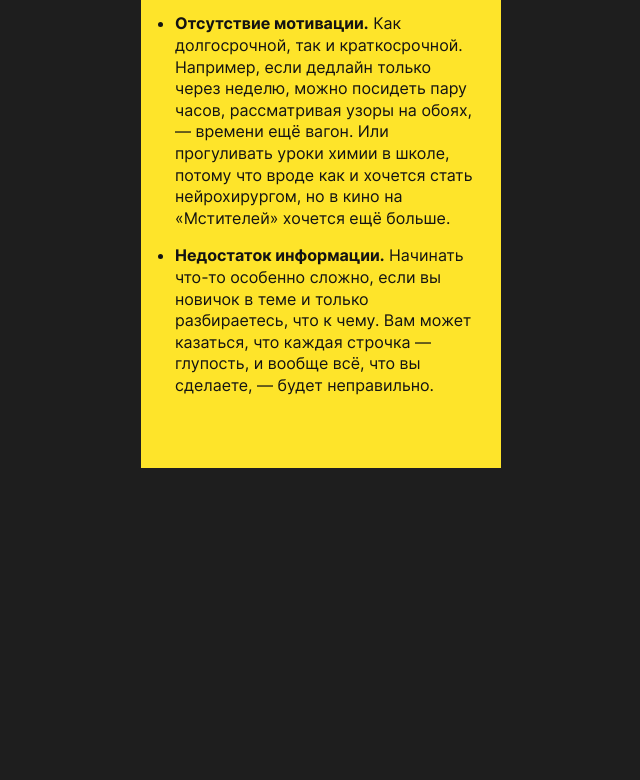
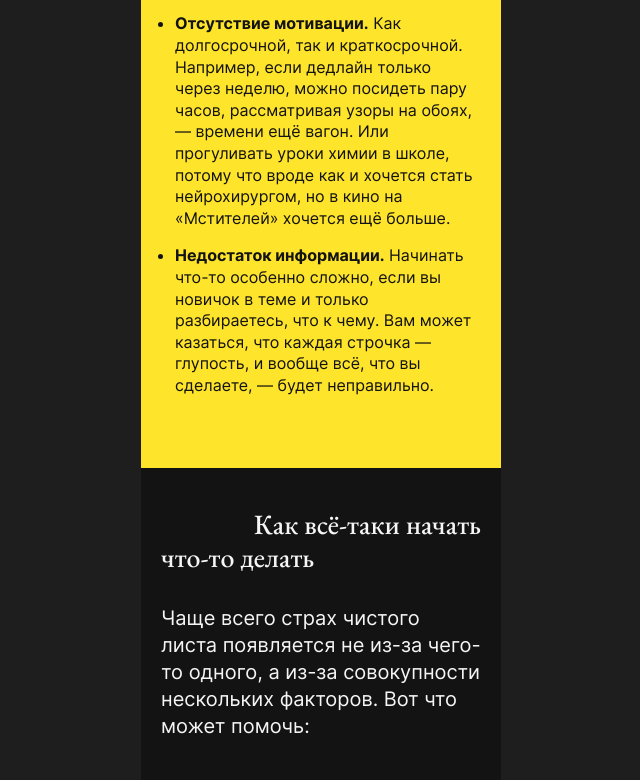
Before and after one commit to Vopoleberezca/s-chistogo-lista, a plain HTML site: page index.html in a window 1280 px wide. Shown: the part 1845-2625 px from the top of the page, without its empty margins (319-959 px from the left). Before the commit the page ends 2313 px from the top, so only its background shows below. Drawn offline with Linux system fonts and the light colour scheme.

Commit message:
center-black

```diff
--- a/index.html
+++ b/index.html
@@ -107,6 +107,17 @@
 
     </section>
 
+    <section class="content-section content-section_theme_dark reasons">
+        <h2 class="content-section__subtitle">
+          <span class="accent-span text-right">Как всё-таки начать</span>
+          <span class="accent-span text-left">что-то делать</span>
+        </h2>
+
+        <p class="content-section__introduction">
+          Чаще всего страх чистого листа появляется не из-за чего-то одного, а из-за
+          совокупности нескольких факторов. Вот что может помочь:
+        </p>
+
 
   </main>
 
```
